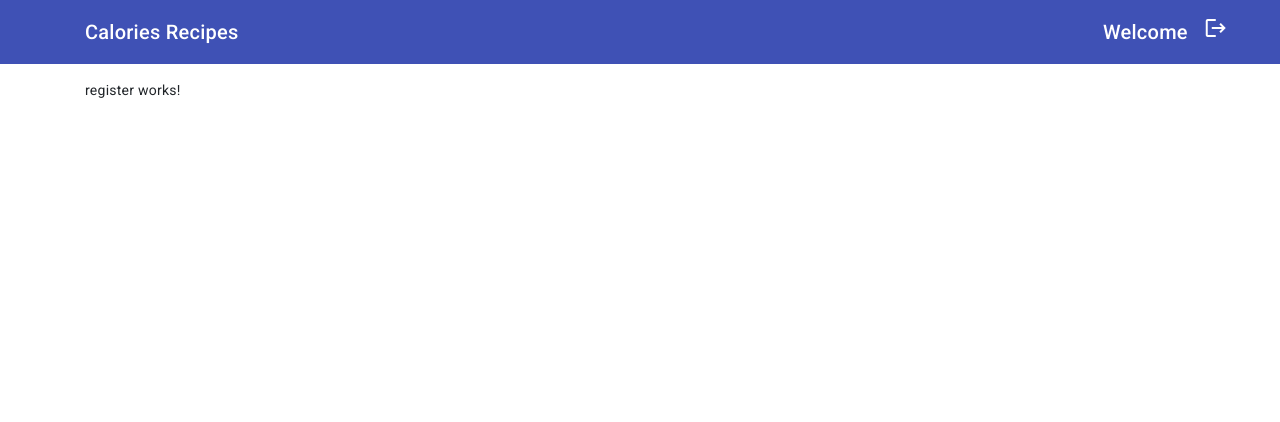
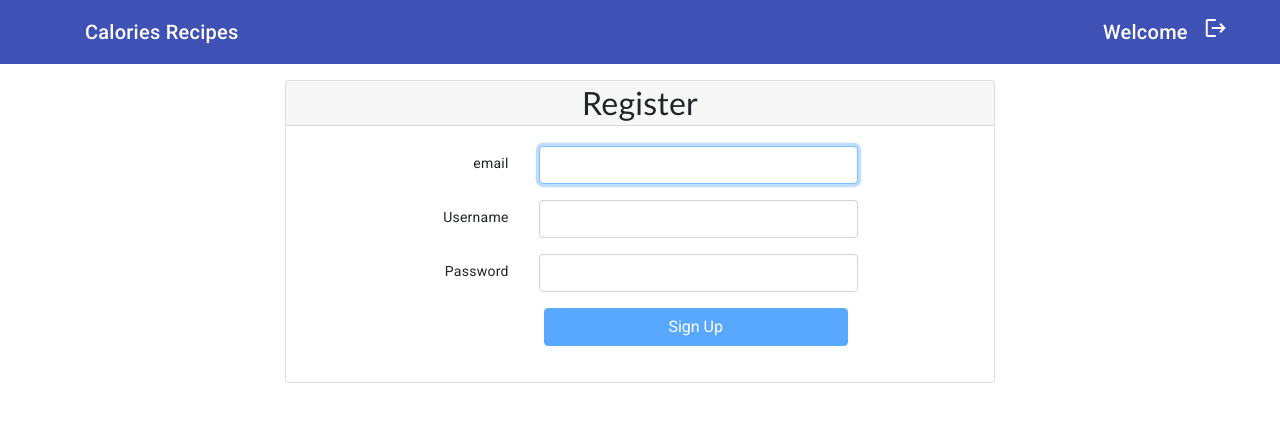
Before and after one commit to Alvarogranillo61/proyecto-graduacion-frontend, an Angular app: page /register in a window 1280 px wide. Shown: the top 422 px of the page. Built offline with nearby package versions, Linux system fonts and the light colour scheme.

Commit message:
register and login

```diff
--- a/src/app/login/login.component.html
+++ b/src/app/login/login.component.html
@@ -1 +1,60 @@
-<p>login works!</p>
+<div class="text-center">
+  <div class="login-form">
+    <div class="container">
+      <div class="row justify-content-center">
+        <div class="col-md-8">
+          <div class="card">
+            <div class="card-header" style="font-size: 2rem; font-family: Calibri, sans-serif;">Login</div>
+            <div class="card-body">
+              <form #loginForm="ngForm" (ngSubmit)="login(loginForm)">
+                <div class="form-group row">
+                  <label for="username" class="col-md-4 col-form-label text-md-right">Username</label>
+                  <div class="col-md-6">
+                    <input type="text"
+                           id="username"
+                           class="form-control"
+                           ngModel
+                           placeholder="Enter Username"
+                           name="username" required>
+                  </div>
+                </div>
+
+                <div class="form-group row">
+                  <label for="password" class="col-md-4 col-form-label text-md-right">Password</label>
+                  <div class="col-md-6">
+                    <input type="password"
+                           id="password"
+                           placeholder="Enter Password"
+                           class="form-control"
+                           name="password" required ngModel>
+                  </div>
+                </div>
+
+                <div class="form-group row">
+                  <div class="col-md-6 offset-md-4">
+                    <div class="checkbox">
+                      <label>
+                        <input type="checkbox" name="remember"> Remember Me
+                      </label>
+                    </div>
+                  </div>
+                </div>
+
+                <div class="col-md-6 offset-md-4 d-flex flex-column">
+                  <button type="submit"
+                          [disabled]="loginForm.invalid"
+                          class="btn btn-primary d-block flex-grow-1 mb-3">
+                    Login
+                  </button>
+                  <a href="#" class="btn btn-link d-block">
+                    Forgot Your Password?
+                  </a>
+                </div>
+              </form>
+            </div>
+          </div>
+        </div>
+      </div>
+    </div>
+  </div>
+</div>
--- a/src/app/login/login.component.scss
+++ b/src/app/login/login.component.scss
@@ -0,0 +1,24 @@
+
+.my-form
+{
+  padding-top: 1.5rem;
+  padding-bottom: 1.5rem;
+}
+
+.my-form .row
+{
+  margin-left: 0;
+  margin-right: 0;
+}
+
+.login-form
+{
+  padding-top: 1.5rem;
+  padding-bottom: 1.5rem;
+}
+
+.login-form .row
+{
+  margin-left: 0;
+  margin-right: 0;
+}
--- a/src/app/login/login.component.ts
+++ b/src/app/login/login.component.ts
@@ -1,10 +1,33 @@
-import { Component } from '@angular/core';
+import {Component, OnInit} from '@angular/core';
+import {NgForm} from '@angular/forms';
+import {ApiService} from '../services/api.service';
+import {Router} from '@angular/router';
 
 @Component({
   selector: 'app-login',
   templateUrl: './login.component.html',
-  styleUrl: './login.component.scss'
+  styleUrls: ['./login.component.scss']
 })
-export class LoginComponent {
+export class LoginComponent implements OnInit {
 
+  constructor(private apiService: ApiService,
+              private router: Router) {
+  }
+
+  ngOnInit(): void {
+    this.apiService.jwtUserToken.subscribe(token => {
+      if (token) {
+        this.router.navigateByUrl('/login').then();
+      }
+    });
+  }
+
+  login(loginForm: NgForm) {
+    if (loginForm.invalid) {
+      return;
+    }
+    const {username, password} = loginForm.value;
+    this.apiService.login(username, password);
+    return loginForm.reset();
+  }
 }
--- a/src/app/register/register.component.html
+++ b/src/app/register/register.component.html
@@ -1 +1,47 @@
-<p>register works!</p>
+<div class="text-center">
+  <div class="login-form">
+    <div class="container">
+      <div class="row justify-content-center">
+        <div class="col-md-8">
+          <div class="card">
+            <div class="card-header" style="font-size: 2rem; font-family: Calibri, sans-serif;">Register</div>
+            <div class="card-body">
+              <form #registerForm="ngForm" (ngSubmit)="registerUser(registerForm)">
+
+                <div class="form-group row">
+                  <label for="email_address" class="col-md-4 col-form-label text-md-right">email</label>
+                  <div class="col-md-6">
+                    <input type="text" id="email_address" class="form-control" name="email" required autofocus ngModel>
+                  </div>
+                </div>
+
+
+                <div class="form-group row">
+                  <label for="email_address" class="col-md-4 col-form-label text-md-right">Username</label>
+                  <div class="col-md-6">
+                    <input type="text" id="email_address" class="form-control" name="username" required autofocus ngModel>
+                  </div>
+                </div>
+
+                <div class="form-group row">
+                  <label for="password" class="col-md-4 col-form-label text-md-right">Password</label>
+                  <div class="col-md-6">
+                    <input type="password" id="password" class="form-control" name="password" required ngModel>
+                  </div>
+                </div>
+
+                <div class="col-md-6 offset-md-4 d-flex flex-column">
+                  <button type="submit"
+                          [disabled]="registerForm.invalid"
+                          class="btn btn-primary d-block flex-grow-1 mb-3">
+                    Sign Up
+                  </button>
+                </div>
+              </form>
+            </div>
+          </div>
+        </div>
+      </div>
+    </div>
+  </div>
+</div>
--- a/src/app/register/register.component.ts
+++ b/src/app/register/register.component.ts
@@ -1,10 +1,30 @@
-import { Component } from '@angular/core';
+import {Component, OnInit} from '@angular/core';
+import {NgForm} from '@angular/forms';
+import {ApiService} from '../services/api.service';
 
 @Component({
   selector: 'app-register',
   templateUrl: './register.component.html',
-  styleUrl: './register.component.scss'
+  styleUrls: ['./register.component.scss']
 })
-export class RegisterComponent {
+export class RegisterComponent implements OnInit {
 
+  constructor(private apiService: ApiService) {
+  }
+
+  ngOnInit(): void {
+  }
+
+  registerUser(registerForm: NgForm) {
+    if (registerForm.invalid) {
+      return;
+    }
+
+    const {username, email, password} = registerForm.value;
+    console.log(username, email, password);
+    this.apiService.register(username, email, password).subscribe(res => {
+      registerForm.reset();
+    });
+
+  }
 }
--- a/src/app/services/api.service.ts
+++ b/src/app/services/api.service.ts
@@ -111,4 +111,16 @@
       })
     );
   }
+
+  register(username: string, email:string, password: string) {
+
+    return this.http.post(`${this.API_URL}/auth/register`, {username, email, password}).pipe(
+      // @ts-ignore
+      catchError((err: HttpErrorResponse) => {
+        this.toast.error(err.error.message, '', {
+          timeOut: 1000
+        });
+      })
+    );
+  }
 }
```
